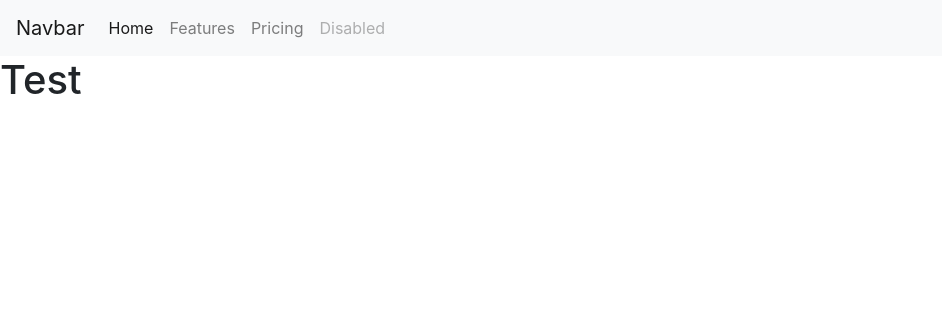
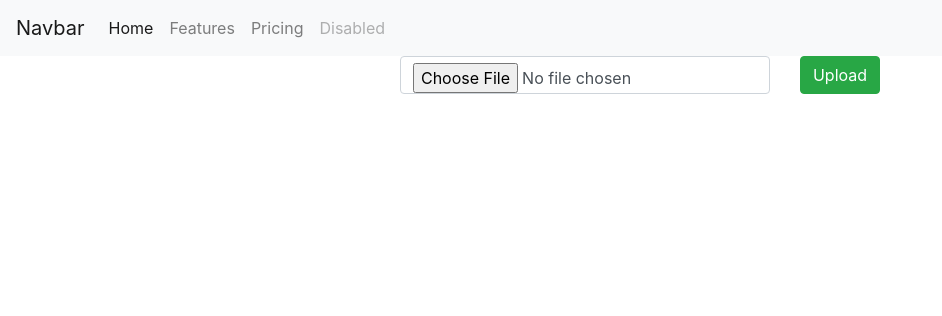
Before and after one commit to lextago/sparkhack-2025, a Flask app: page / in a window 1280 px wide. Shown: the top 316 px of the page, without its empty margins (0-942 px from the left). Run offline with Flask 3, Linux system fonts and the light colour scheme; some libraries are stand-ins or nearby versions.

Commit message:
finished implementing image upload

```diff
--- a/app.py
+++ b/app.py
@@ -1,18 +1,42 @@
-from flask import Flask, render_template, request
+from flask import Flask, render_template, request, send_from_directory, url_for
+
+from flask_uploads import UploadSet, IMAGES, configure_uploads
+from flask_wtf import FlaskForm
+from flask_wtf.file import FileField, FileRequired, FileAllowed
+from wtforms import SubmitField
 
 app = Flask(__name__)
+app.config['SECRET_KEY'] = "hello"
+app.config['UPLOADED_PHOTOS_DEST'] = "uploads"
 
-@app.route('/')
-def hello():
-    return render_template("index.html")
+photos = UploadSet("photos", IMAGES)
+configure_uploads(app, photos)
+
+class UploadForm(FlaskForm):
+    photo = FileField(
+        validators=[
+            FileAllowed(photos, "Only images are allowed"),
+            FileRequired("File field should not be empty")
+        ]
+    )
+    submit = SubmitField("Upload")
+
+@app.route('/uploads<filename>')
+def get_file(filename):
+    return send_from_directory(app.config['UPLOADED_PHOTOS_DEST'], filename)
+
+
+@app.route('/', methods=["GET", "POST"])
+def upload_image():
+    form = UploadForm()
+    if form.validate_on_submit():
+        filename = photos.save(form.photo.data)
+        file_url = url_for("get_file", filename=filename)
+    else:
+        file_url = None
+
+    return render_template("index.html", form=form, file_url=file_url)
+
 
 if __name__ == "__main__":
     app.run(debug=True)
-
-@app.route("/input", methods=["POST", "GET"])
-def input():
-    if request.method == "POST":
-        user_input = request.form["num"]
-        return f"{int(user_input) * 2}"
-    else:
-        return render_template("input_test.html")
--- a/templates/index.html
+++ b/templates/index.html
@@ -1,5 +1,31 @@
 {% extends "base.html" %}
-{% block title %}Home Page{% endblock %}
+{% block title %}Upload Page{% endblock %}
 {% block content %}
-<h1>Test</h1>
+
+<form method="post" enctype="multipart/form-data">
+    {{ form.hidden_tag() }}
+
+    {% for error in form.photo.errors %}
+        <span style="color: red;">{{ error }}</span>
+    {% endfor %}
+
+    <div class="row justify-content-center">
+        <div class="col-auto">
+            {{ form.photo(class="form-control") }}
+        </div>
+        <div class="col-auto">
+            {{ form.submit(class="btn btn-success") }}
+        </div>
+    </div>
+
+</form>
+
+{% if file_url %}
+    <div class="mt-5">
+        <img src="{{ file_url }}" style="width: 400px;"
+    </div>
+
+{% endif %}
+
+
 {% endblock %}
```
Also changed, not shown: uploads/plant.jpg (added), uploads/plant2.jpg (added), uploads/plant_1.jpg (added), uploads/plant_2.jpg (added).
